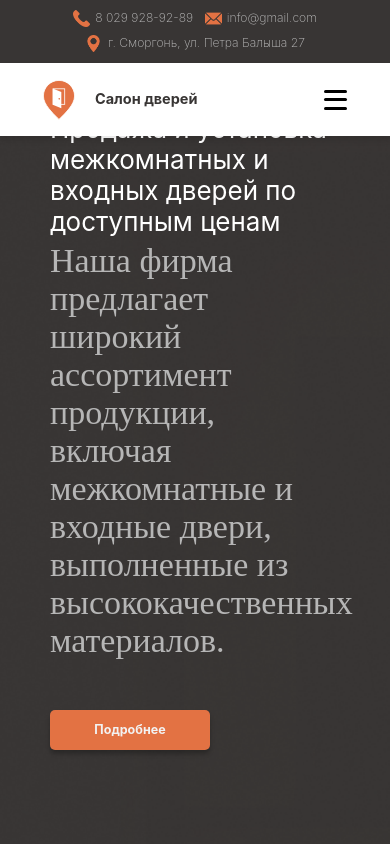
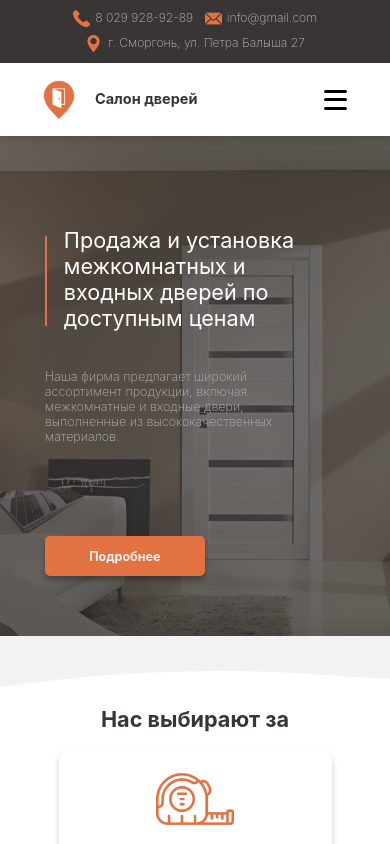
Before and after one commit to WebSVA/Project_Salon_dverey, a React (Create React App) app: page / in a window 390 px wide. Shown: the top 844 px of the page. Built offline with nearby package versions, Linux system fonts and the light colour scheme.

Commit message:
slider_paralax

```diff
--- a/src/components/ShadowSlider.js
+++ b/src/components/ShadowSlider.js
@@ -13,11 +13,11 @@ function ShadowSlider() {
               <div className="door-description-container">
                 <div className="door-divider" />
                 <p className="door-text-block">
-                  <span className="door-text-styler">
+
                     Продажа и установка
                     межкомнатных и входных
                     дверей по доступным ценам
-                  </span>
+
                 </p>
               </div>
               <p className="product-description-text-style">
@@ -30,8 +30,9 @@ function ShadowSlider() {
           </div>
         </div>
       </div>
-      {/* Slider: Правая часть */}
-      <Slider />
+      <div className="slider-container">
+        <Slider />
+      </div>
     </div>
   );
 }
--- a/src/styles/breadcrumbs.css
+++ b/src/styles/breadcrumbs.css
@@ -1,7 +1,7 @@
 .transparent-overlay-container {
 
     text-align: center;
-    height: 55vh;
+    height: 45vh;
     background-attachment: fixed;
     background-repeat: no-repeat;
     background-position: center center;
@@ -16,7 +16,7 @@
     color: #bdbdbd;
   }
   .product-title-text-style {
-    padding-top: 24vh;
+    padding-top: 20vh;
     padding-bottom: 2vh;
     justify-content: center;
    margin:auto,auto;
@@ -26,7 +26,7 @@
   }
   .shadow{
     background: rgba(56, 53, 52, 0.7);
-    height: 55vh;
+    height: 45vh;
   }
   .product-info-heading a:visited,
 .product-info-heading a:hover,
--- a/src/styles/shadow.css
+++ b/src/styles/shadow.css
@@ -2,7 +2,7 @@
     position: relative;
     display: flex; /* Flexbox для горизонтального расположения */
     width: 100%; /* Ширина на весь экран */
-    height: 100vh; /* Высота равна высоте окна браузера */
+    height:  800px; /* Высота равна высоте окна браузера */
     box-sizing: border-box;
     justify-content: center;
     margin-bottom: 60px;
@@ -10,10 +10,9 @@
 
   /* Shadow (левая часть) */
   .shadow-container {
-    width: 450px; /* Занимает 30% ширины контейнера */
-    height: 30%;
-    /* было 100 */
-    padding: 20px 20px 20px 50px;
+    width: 60%; /* Занимает 30% ширины контейнера */
+    height: 100%;
+    padding: 20px 20% 20px 20%;
     display: flex;
     flex-direction: column;
     justify-content: center;
@@ -48,7 +47,7 @@
     height: 340px;
     justify-content: space-between;
   }
-  /* .door-description-container {
+  .door-description-container {
     display: flex;
     flex: 0 0 auto;
     height: 90px;
@@ -56,7 +55,7 @@
     align-items: center;
     align-self: flex-end;
     justify-content: flex-end;
-  } */
+  }
   .door-divider {
     box-sizing: border-box;
     flex: 0 0 auto;
@@ -66,8 +65,8 @@
     margin-right: 17px;
     background: #e37243;
   }
-  .door-text-styler {
-    font: 26px Inter, sans-serif;
+  .door-text-block {
+    font: calc(20px + 6 * (100vw/1440) ) Inter, sans-serif;
     text-align: left;
   }
   .product-description-text-style {
@@ -76,8 +75,7 @@
     margin: 0;
     width: 270px;
     margin-bottom: 30px;
-    /* font: 200 14px Inter, sans-serif; */
-    font: 200 34px Areal;
+    font: 200 calc(12px + 2 * (100vw/1440) ) Inter, sans-serif;
     color: #b6b6b6;
     text-align: left;
   }
@@ -106,3 +104,27 @@
     background-image: url('../assets/img/shadow.png');
 
   }
+
+  @media (max-width: 980px) {
+    .slider-container {
+      display: none;
+    }
+  .door-both::before {
+    content: "";
+    position: absolute;
+    top: 0;
+    left: 0;
+    width: 100%;
+    height: 500px;
+    background-image: url('../assets/img/media-slider.png'); /* Путь к новому изображению */
+
+  }
+  .container {
+
+     height: 500px; /* Высота равна высоте окна браузера */
+  }
+  .shadow-container {
+  padding: 20px 30% 20px 13%;
+  }
+
+  }
```
Also changed, not shown: src/assets/img/media-slider.png (added), src/assets/img/slider3.jpg.
